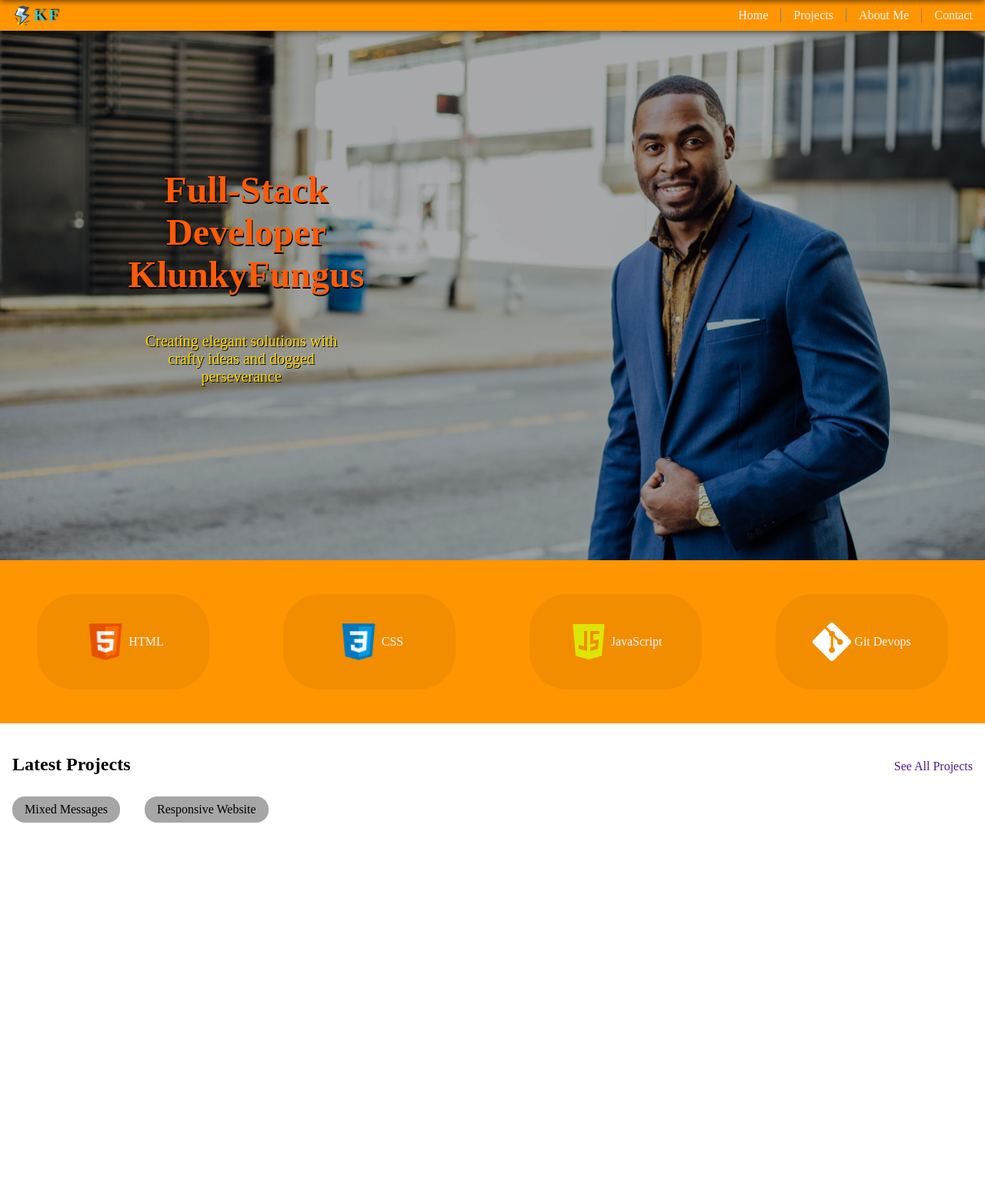
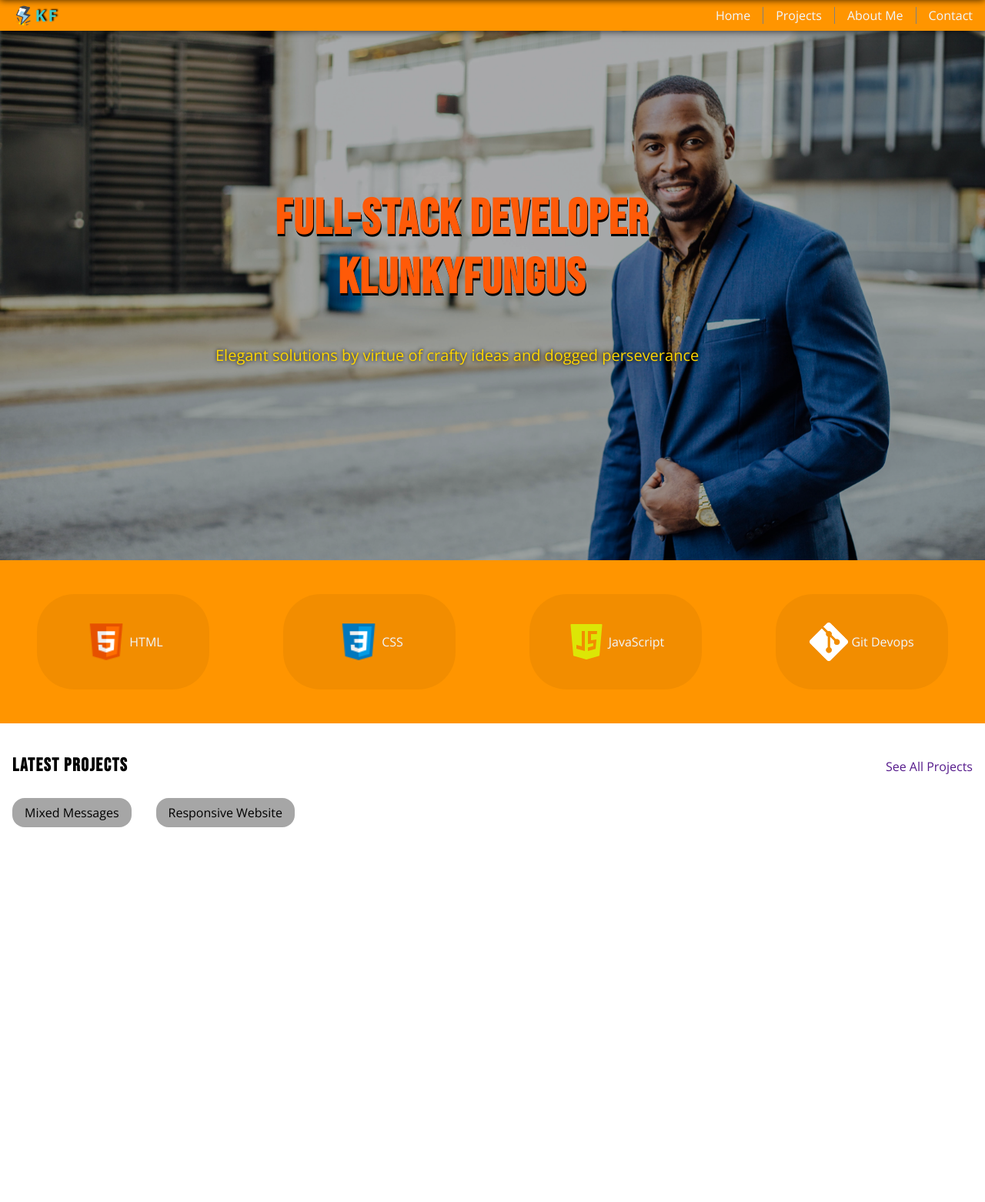
Before and after one commit to klunkyfungus/Personal-Portfolio-Template, a plain HTML site: page index.html in a window 1280 px wide. Shown: the top 1562 px of the page at 77% size. Drawn offline with nearby package versions, Linux system fonts and the light colour scheme.

Commit message:
Add and update html, js, and css files

```diff
--- a/animation.css
+++ b/animation.css
@@ -1,9 +1,14 @@
+#logo-container a:hover {
+    animation: 1.5s icon-dance 1 both;
+    animation-delay: 0s;
+}
+
 #home::after {
     content: '';
     position: fixed;
     top: 1.75rem;
-    right: 280px;
-    width: 43px;
+    right: 303.5px;
+    width: 48px;
     height: 1px;
     background-color: aliceblue;
     transform-origin: bottom right;
@@ -21,8 +26,8 @@
     content: '';
     position: fixed;
     top: 1.75rem;
-    right: 195.5px;
-    width: 55px;
+    right: 210px;
+    width: 63px;
     height: 1px;
     background-color: aliceblue;
     transform-origin: bottom right;
@@ -40,8 +45,8 @@
     content: '';
     position: fixed;
     top: 1.75rem;
-    right: 97px;
-    width: 69px;
+    right: 105px;
+    width: 76.5px;
     height: 1px;
     background-color: aliceblue;
     transform-origin: bottom right;
@@ -59,8 +64,8 @@
     content: '';
     position: fixed;
     top: 1.75rem;
-    right: 14px;
-    width: 53px;
+    right: 15px;
+    width: 59.5px;
     height: 1px;
     background-color: aliceblue;
     transform-origin: bottom right;
@@ -79,7 +84,7 @@
     position: absolute;
     top: 62.75rem;
     right: 14px;
-    width: 107px;
+    width: 117px;
     height: 1px;
     background-color: blue;
     transform-origin: bottom right;
@@ -93,15 +98,35 @@
     transform-origin: bottom left;
 }
 
+@keyframes icon-dance {
+    0% {
+        transform: skewX(0deg);
+    }
+    25% {
+        transform: skewX(25deg);
+    }
+    50% {
+        transform: skewX(-25deg);
+    }
+    75% {
+        transform: skewX(25deg);
+    }
+    100% {
+        transform: skewX(0deg);
+    }
+}
+
 @keyframes appear {
     from {
         opacity: 0;
+
     }
     to {
         opacity: 1;
+
     }
 }
 
-#mixed-messages-para, #responsive-web-para, #mixed-messages-preview, #responsive-web-preview, #divider{
+.fade, #mixed-messages-para, #responsive-web-para, #mixed-messages-preview, #responsive-web-preview, #divider{
     animation: 3s appear both 1;
 }
--- a/index.html
+++ b/index.html
@@ -6,6 +6,9 @@
     <meta name="viewport" content="width=device-width, initial-scale=1.0">
     <link rel="stylesheet" href="./style.css">
     <link rel="stylesheet" href="./animation.css">
+    <link rel="preconnect" href="https://fonts.googleapis.com">
+    <link rel="preconnect" href="https://fonts.gstatic.com" crossorigin>
+    <link href="https://fonts.googleapis.com/css2?family=Bebas+Neue&family=Open+Sans:wght@300;400;700&display=swap" rel="stylesheet">
     <title>Klunky's Portfolio</title>
 </head>
 <body>
@@ -23,12 +26,12 @@
             </ul>
         </nav>
     </header>
-    <div id="banner">
+    <div id="banner" class="fade">
         <div id="black-overlay"></div>
         <h1>Full-Stack Developer KlunkyFungus</h1>
-        <span>Creating elegant solutions with crafty ideas and dogged perseverance</span>
+        <span>Elegant solutions by virtue of crafty ideas and dogged perseverance</span>
     </div>
-    <section id="skills">
+    <section id="skills" class="fade">
         <h2>Skills</h2>
         <ul id="skills-list">
             <li id="html"><img src="./assets/icons8-html-5-48.png" alt="">HTML</li>
@@ -37,14 +40,14 @@
             <li id="git"><img src="./assets/Git-Icon-White.png" alt="">Git Devops</li>
         </ul>
     </section>
-    <section id="latest-projects">
+    <section id="latest-projects" class="fade">
         <div id="latest-projects-header">
             <h2>Latest Projects</h2>
             <span><a href="">See All Projects</a></span>
         </div>
         <ul>
-            <li>Mixed Messages</li>
-            <li>Responsive Website</li>
+            <li id="mm-button">Mixed Messages</li>
+            <li id="rw-button">Responsive Website</li>
         </ul>
         <div id="project-info">
             <p id="mixed-messages-para">Lorem ipsum dolor sit amet, consectetur adipiscing elit, sed do eiusmod tempor incididunt ut labore et dolore magna aliqua. Ut enim ad minim veniam, quis nostrud exercitation ullamco laboris nisi ut aliquip ex ea commodo consequat. Duis aute irure dolor in reprehenderit in voluptate velit esse cillum dolore eu fugiat nulla pariatur. Excepteur sint occaecat cupidatat non proident, sunt in culpa qui officia deserunt mollit anim id est laborum.</p>
@@ -54,7 +57,7 @@
             <img id="responsive-web-preview" src="./assets/responsive-website.PNG" alt="">
         </div>
     </section>
-    <section id="about-me">
+    <section id="about-me" class="fade">
         <h2>About Me/Experience</h2>
         <div id="personal-info">
             <img id="headshot" src="./assets/ian-merzwinski-1q9-yDb1DdM-unsplash.jpg" alt="">
@@ -62,8 +65,10 @@
         </div>
         </section>
     <footer>
-        <button>Contact Me</button>
+        <a href="./contact.html" target="_blank"><button>Contact Me</button></a>
         <span>Made by KlunkyFungus - 2023</span>
     </footer>
+    <script src="./initial.js" async></script>
+    <script src="./main.js" defer></script>
 </body>
 </html>
--- /dev/null
+++ b/initial.js
@@ -0,0 +1,44 @@
+//Get elements from DOM and push into array
+const faders = document.getElementsByClassName("fade");
+const initialFadersArr = [];
+for (let i = 0; i < faders.length; i++) {
+    initialFadersArr.push(faders[i]);
+}
+
+//Function to control fade-in effect
+const animateThese = arr => {
+    let viewPortHeight = window.visualViewport.height;
+    arr.forEach(element => {
+        let rect = element.getBoundingClientRect();
+        let elemOpacity = element.style.opacity;
+        let animation = element.getAnimations({ subtree: true })[0];
+        console.log(animation);
+        if (rect.y > viewPortHeight) {
+            //Cancel animation if element is not in viewport
+            animation.finish();
+            let elemOpacity = element.style.opacity = 0;
+        } else if (rect.y < viewPortHeight && elemOpacity == 0) {
+            //Play animation if element is in viewport and invisible and reset opacity value
+            animation.play();
+            let elemOpacity = element.style.opacity = 1;
+        }
+    });
+};
+
+//Functions to select elements to animate
+const initialFadeIn = () => {
+    animateThese(initialFadersArr);
+};
+
+const fadeIn = () => {
+    let hiddenFaders = initialFadersArr.filter(element => element.style.opacity < 1);
+    console.log(hiddenFaders[0].getAnimations);
+    animateThese(hiddenFaders);
+    if (hiddenFaders[0] == undefined) {
+        document.removeEventListener("scroll", fadeIn, true);
+    }
+};
+
+//Event listeners to trigger animations on initial page load and on scrolls
+window.addEventListener("load", initialFadeIn);
+document.addEventListener("scroll", fadeIn);
--- a/main.js
+++ b/main.js
@@ -0,0 +1,33 @@
+//Get elements from the DOM
+const projectSection = document.getElementById("latest-projects");
+const mixedMessagesPara = document.getElementById("mixed-messages-para");
+const responsiveWebPara = document.getElementById("responsive-web-para");
+const mixedMessagesPrev = document.getElementById("mixed-messages-preview");
+const responsiveWebPrev = document.getElementById("responsive-web-preview");
+const mixedMessagesBtn = document.getElementById("mm-button");
+const responsiveWebBtn = document.getElementById("rw-button");
+const divider = document.getElementById("divider");
+
+//Function to control project explanation text and preview picture
+const showLatestProject = event => {
+    switch (event.target) {
+        case mixedMessagesBtn:
+             mixedMessagesPara.style.display = "flex";
+             responsiveWebPara.style.display = "none";
+             mixedMessagesPrev.style.display = "block";
+             responsiveWebPrev.style.display = "none";
+             divider.style.display = "block";
+             break;
+        case responsiveWebBtn:
+             mixedMessagesPara.style.display = "none";
+             responsiveWebPara.style.display = "flex";
+             mixedMessagesPrev.style.display = "none";
+             responsiveWebPrev.style.display = "block";
+             divider.style.display = "block";
+             break;
+    }
+};
+
+//Event listeners to trigger showLatestProject function on button interaction
+projectSection.addEventListener("mouseover", showLatestProject);
+projectSection.addEventListener("touchstart", showLatestProject);
--- a/style.css
+++ b/style.css
@@ -2,6 +2,7 @@
     margin: 0;
     padding: 0;
     z-index: 0;
+    font-family: 'Open Sans', sans-serif;
  }
 
  body {
@@ -78,7 +79,10 @@
      color: aliceblue;
  }
 
-
+ h1, h2 {
+    font-family: 'Bebas Neue', cursive;
+     letter-spacing: .1rem;
+ }
 
 #banner {
      margin-top: 2.5rem;
@@ -93,26 +97,26 @@
  }
 
  h1 {
-     width: 30%;
+     width: 35rem;
      text-align: center;
-     margin-left: 10%;
+     margin-left: 20rem;
      margin-bottom: 3rem;
      color: rgb(255,90,8);
      font-weight: bold;
-     font-size: 3rem;
+     font-size: 4rem;
      z-index: 2;
-     text-shadow: 1px 2px black;
+     text-shadow: 1px 3px black;
  }
 
  #banner span {
-     margin-left: 14.5%;
+     margin-left: 17.5rem;
      text-align: center;
-     width: 20%;
+     width: fit-content;
      margin-bottom: 3rem;
      color: gold;
      z-index: 2;
      font-size: 1.25rem;
-     text-shadow: 1px 1px black;
+     text-shadow: 0px 0px 5px black;
  }
 
  #black-overlay {
@@ -222,7 +226,7 @@
      display: grid;
      width: 85%;
      height: 28.96875rem;
-     margin: 0 auto;
+     margin: 0 3.5% 0 11.5%;
      grid-template-areas:
          ". d ."
          "p d i"
@@ -259,8 +263,6 @@
      opacity: 0;
      display: none;
  }
-
-
 
 #about-me {
     background-color: rgba(255, 149, 0, .3);
@@ -326,3 +328,7 @@ button:hover {
 button:active {
     border: none;
 }
+
+.fade {
+    opacity: 0;
+}
```
